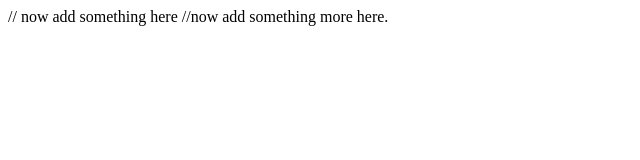
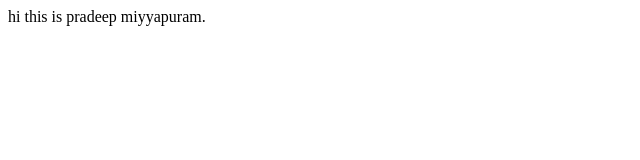
Before and after one commit to pradeepmiyyapuram/test, a plain HTML site: page index.html in a window 1280 px wide. Shown: the whole page, without its empty margins (0-640 px from the left). Drawn offline with Linux system fonts and the light colour scheme.

Commit message:
add my name

```diff
--- a/index.html
+++ b/index.html
@@ -1,4 +1,3 @@
 <html>
-  // now add something here
-  //now add something more here.
+  hi this is pradeep miyyapuram.
 </html>
```
